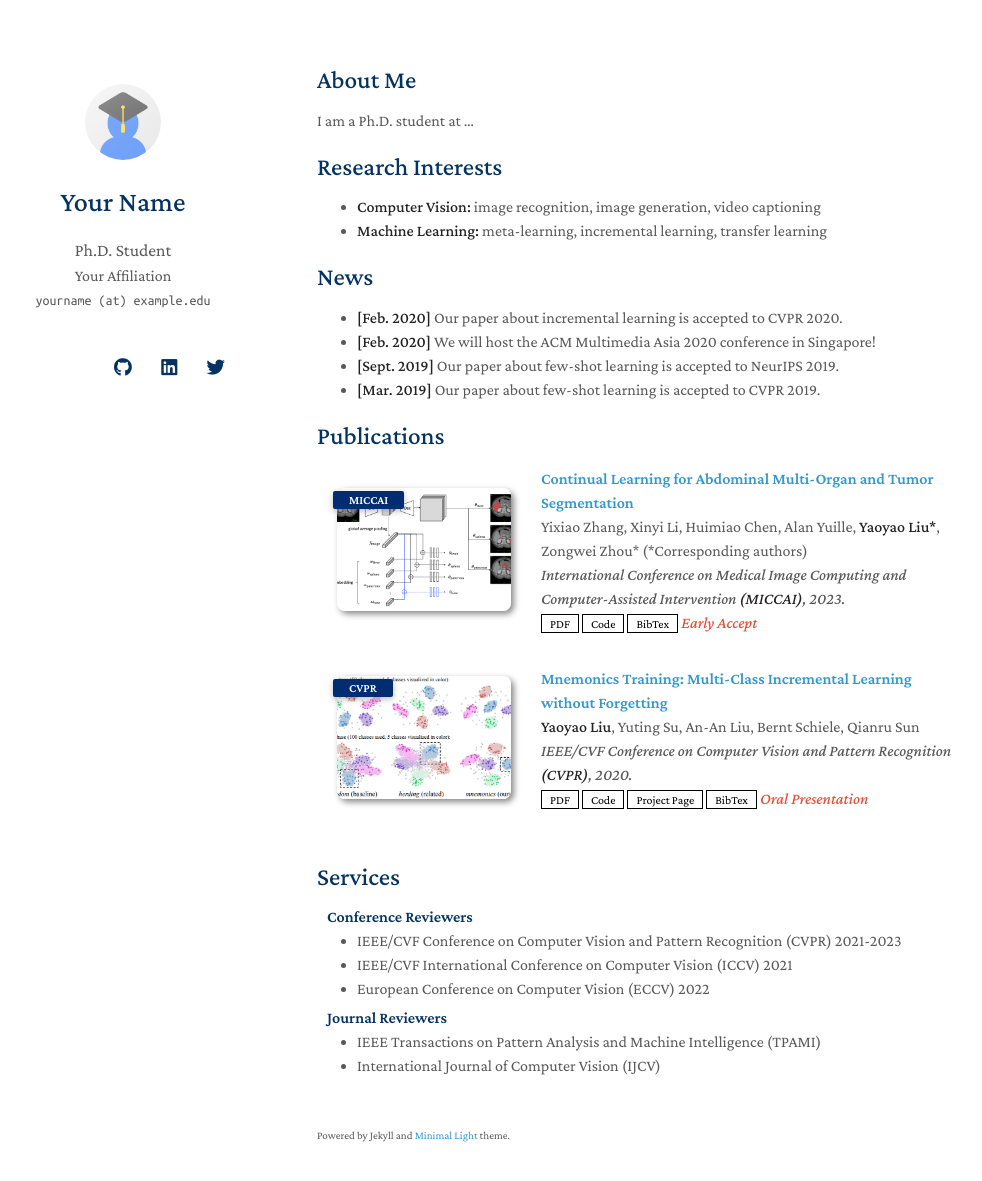
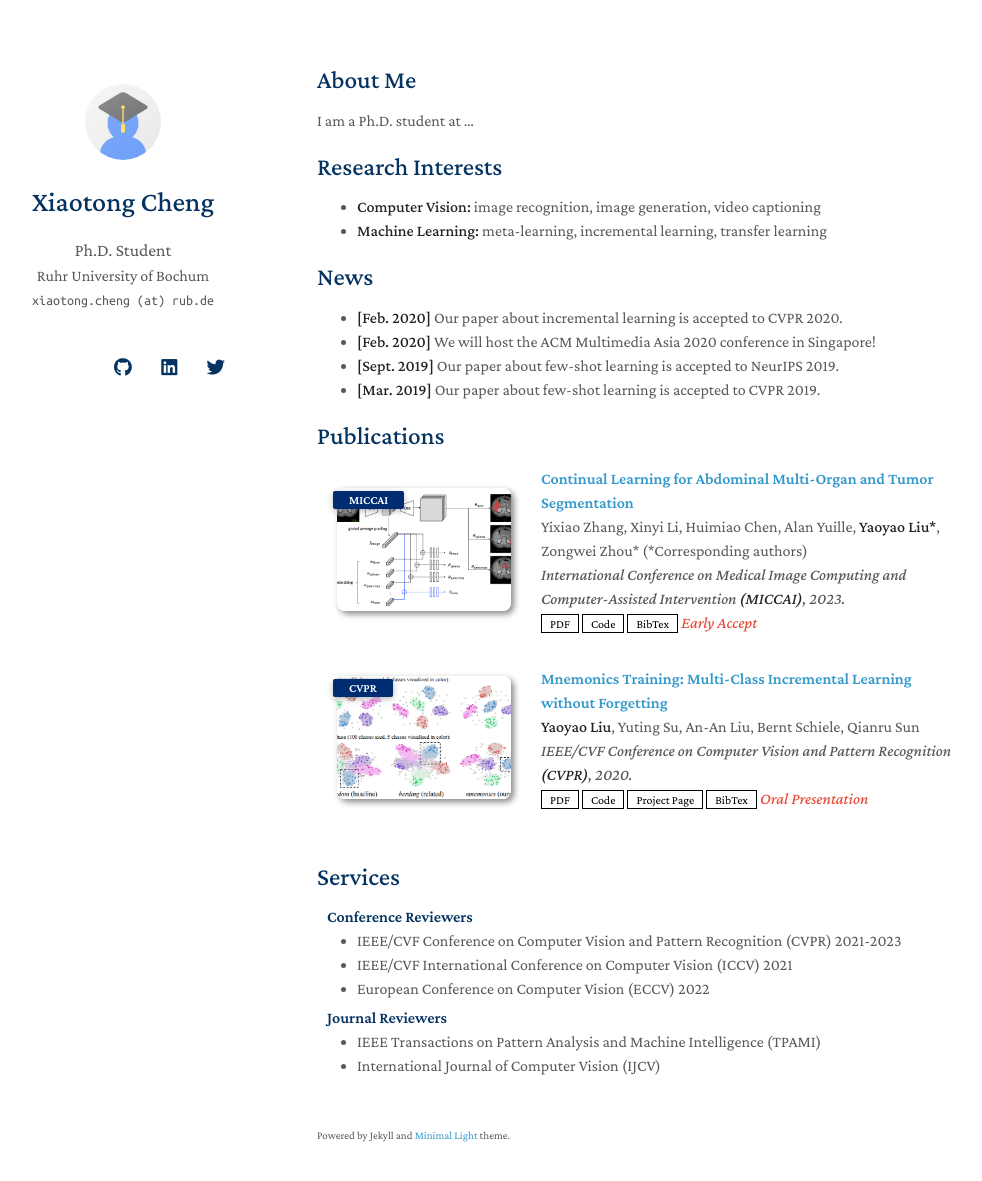
Before and after one commit to xtcheng/xiaotong-cheng.github.io, a Jekyll site: the page built from index.md, in a window 1280 px wide and 1216 px high. Shown: the top 1181 px of the window, without its empty margins (153-1135 px from the left). Built offline with Jekyll 4.4.1, drawn with Linux system fonts in a browser that asks for light colours; nearby versions of some CDN libraries; a style sheet for code colours, icons or effects is not loaded; our own code applies the rules of GitHub Pages for plain Markdown files.

Commit message:
Update _config.yml

```diff
--- a/_config.yml
+++ b/_config.yml
@@ -1,8 +1,8 @@
 # Basic Information
-title: Your Name
+title: Xiaotong Cheng
 position: Ph.D. Student
-affiliation: Your Affiliation
-email: yourname (at) example.edu
+affiliation: Ruhr University of Bochum
+email: xiaotong.cheng (at) rub.de
 
 # Search Engine Optimization (SEO)
 # The following information is used to improve the website traffic from search engines, e.g., Google.
```
